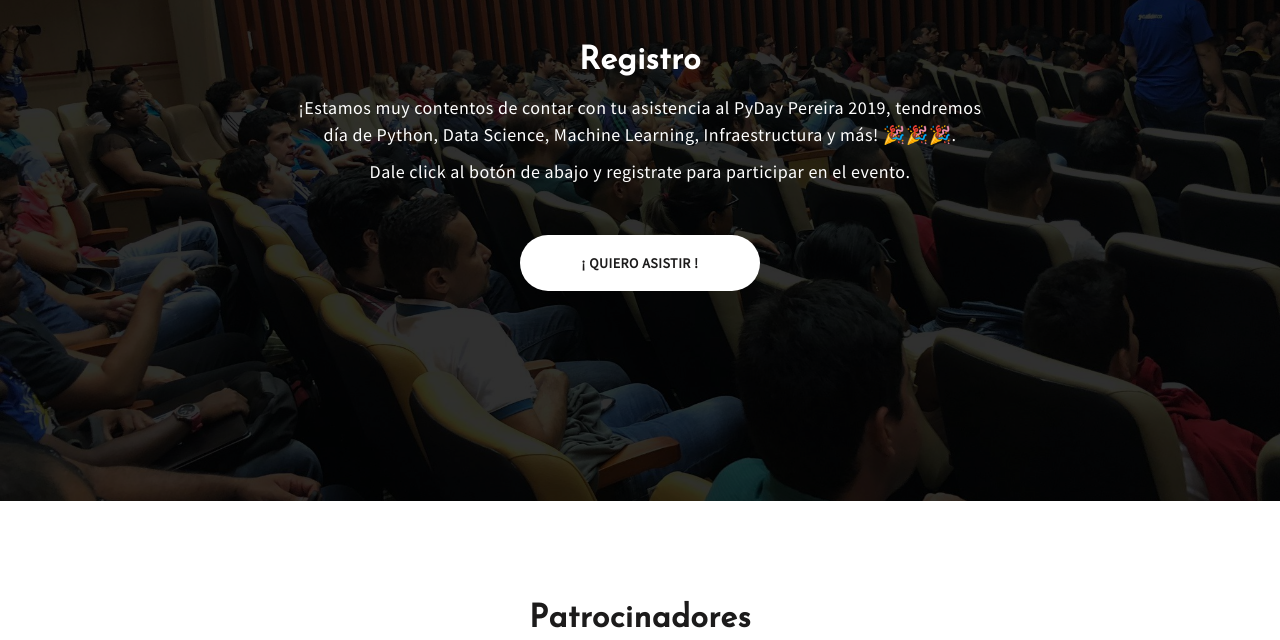
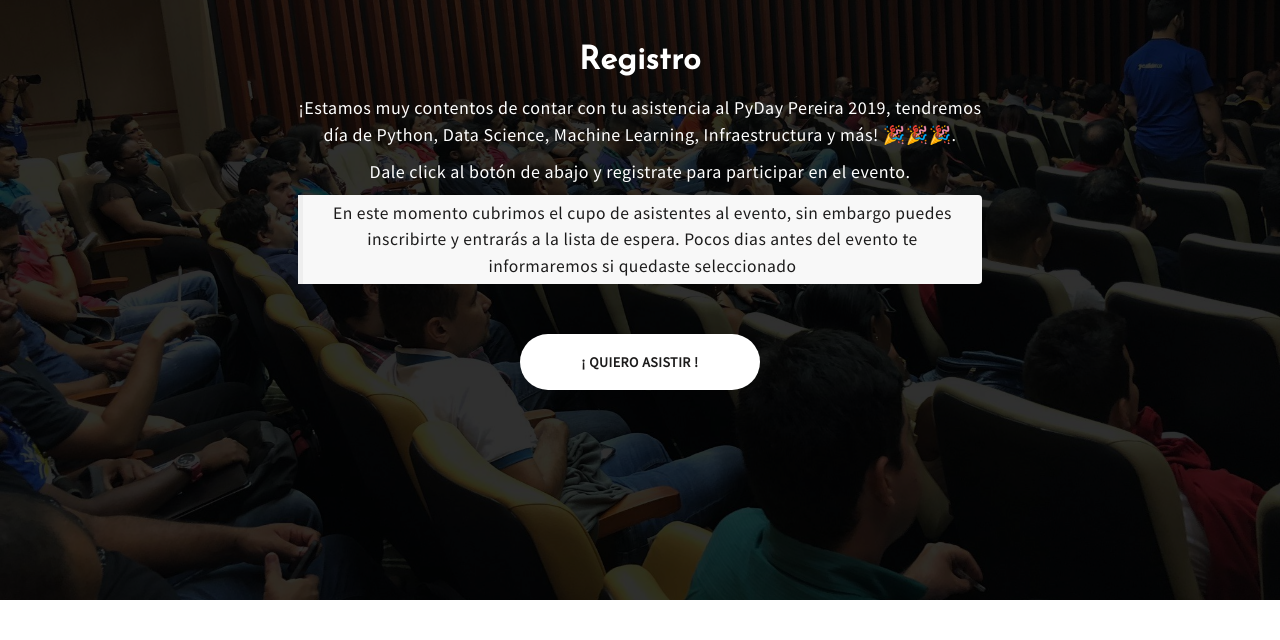
Before and after one commit to ColombiaPython/pyday-pereira-2019, a website: page index.html in a window 1280 px wide. Shown: the part 5087-5727 px from the top of the page. Drawn offline with nearby package versions, Linux system fonts and the light colour scheme.

Commit message:
Added warning about register

```diff
--- a/index.html
+++ b/index.html
@@ -733,6 +733,8 @@
                     <p>¡Estamos muy contentos de contar con tu asistencia al PyDay Pereira 2019, tendremos día de Python, Data Science, Machine Learning, Infraestructura y más! 🎉🎉🎉. </p>
 
                     <p>Dale click al botón de abajo y registrate para participar en el evento.</p>
+
+                    <blockquote>En este momento cubrimos el cupo de asistentes al evento, sin embargo puedes inscribirte y entrarás a la lista de espera. Pocos dias antes del evento te informaremos si quedaste seleccionado</blockquote>
                   </div>
 
                   <div class="cd-modal-action">
@@ -748,6 +750,8 @@
                       <p>
                         ¡Nos alegra mucho ver tu interés en asistir al PyDay Pereira 2019! Completa el siguiente formulario de inscripción y estarás listo para asistir a este magno evento de Python 🤩.
                       </p>
+
+                      <blockquote>En este momento cubrimos el cupo de asistentes al evento, sin embargo puedes inscribirte y entrarás a la lista de espera. Pocos dias antes del evento te informaremos si quedaste seleccionado</blockquote>
 
                       <p>Esperamos que durante tu asistencia a las charlas y durante el evento, cumplas con nuestro código de conducta, asegurate de leerlo, entenderlo y aplicarlo visitando los FAQs en nuestro sitio <a href="https://pereira.pyday.co/" target="_blank">https://pereira.pyday.co/</a>.</p>
 
@@ -759,6 +763,8 @@
                               Tu registro se ha enviado éxitosamente. Te estaremos enviando un correo de confirmación próximamente.
                               Si no recibes confirmación de recibido en máximo una semana envíanos un email a <a href="mailto:python.pereira@gmail.com">python.pereira@gmail.com</a>.
                             </strong>
+
+                            <blockquote>En este momento cubrimos el cupo de asistentes al evento, sin embargo puedes inscribirte y entrarás a la lista de espera. Pocos dias antes del evento te informaremos si quedaste seleccionado</blockquote>
                           </p>
                         </div>
                         <form class="" id="contact-form">
```
